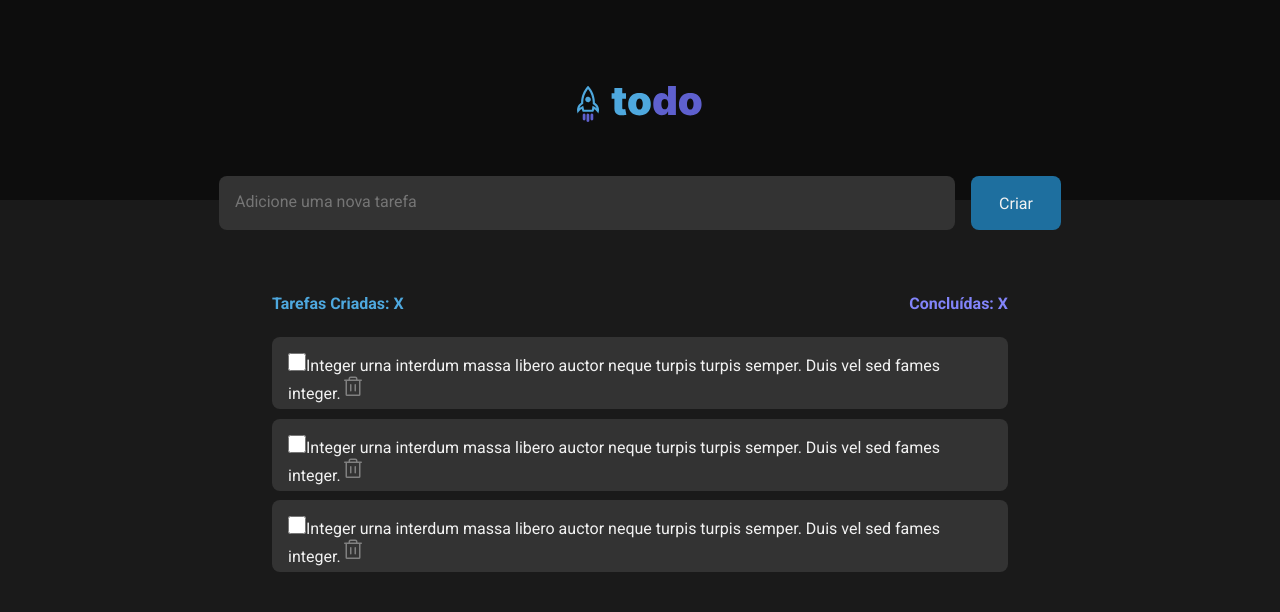
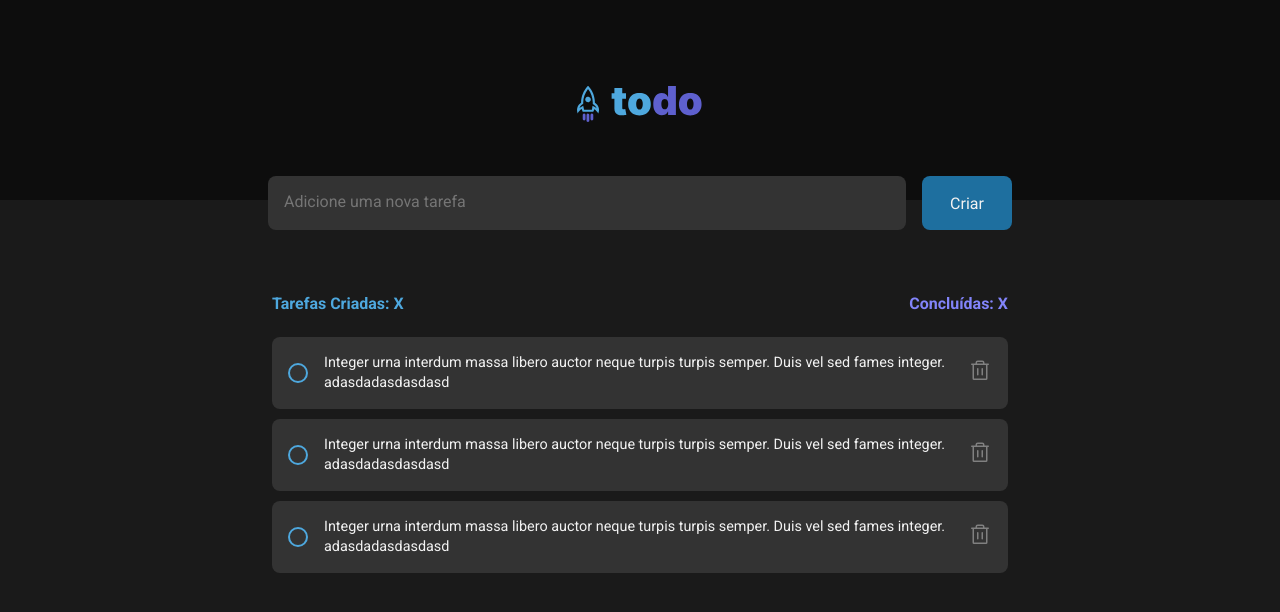
Before and after one commit to joojkafer/ToDo-List-Rocketseat, a React (Vite) app: page / in a window 1280 px wide. Shown: the top 612 px of the page. Built offline with nearby package versions, Linux system fonts and the light colour scheme.

Commit message:
tasktext done and styled

```diff
--- a/src/App.module.css
+++ b/src/App.module.css
@@ -30,7 +30,7 @@
     margin-top: -1.5rem;
     padding: 1rem;
 
-    width: 46rem;
+    width: 39.875rem;
     height: 3.375rem;
 
     resize: none;
--- a/src/components/Task.module.css
+++ b/src/components/Task.module.css
@@ -1,31 +1,73 @@
-.taskComp{
+.taskComp {
+    display: flex;
+    align-items: center;
     background: var(--gray-400);
     border-radius: 8px;
-    height: 4.5rem;
     padding: 1rem;
+
+    gap: 1rem; /* Espaçamento entre os elementos */
+    width: 100%;
+    max-width: 46rem; /* Define um limite para a largura */
 }
 
-.taskComp + .taskComp{
+/* Mantém o espaçamento entre as tasks */
+.taskComp + .taskComp {
     margin-top: 0.6rem;
 }
 
+/* Checkbox */
 .checkbox {
-    width: 18px;
-    height: 18px;
+    width: 20px;
+    height: 20px;
     cursor: pointer;
-    border-radius: 50px;
+    border-radius: 50%;
+    border: 2px solid var(--blue-600);
+    background: var(--gray-400);;
+    appearance: none;
+    display: flex;
+    align-items: center;
+    justify-content: center;
+    transition: background 0.2s ease-in-out, border 0.2s ease-in-out;
 }
 
-.taskText{
-    color: var(--gray-100);
+/* Quando marcado, muda a cor do fundo */
+.checkbox:checked {
+    background: var(--purple-700);
+    border: 2px solid var(--purple-700);
+    position: relative;
 }
 
+/* Adiciona um check branco dentro da bolinha */
+.checkbox:checked::after {
+    content: '✔';
+    font-size: 12px;
+    color: white;
+    font-weight: bold;
+}
+
+/* Texto da tarefa */
+.taskText {
+    flex: 1; /* Faz o texto ocupar o espaço disponível */
+    font-size: 0.9rem;
+    color: var(--gray-100);
+    line-height: 1.4;
+    word-break: break-word; /* Garante que o texto quebre corretamente */
+    overflow-wrap: break-word;
+    transition: color 0.2s ease-in-out, text-decoration 0.2s ease-in-out;
+}
+
+.checkbox:checked + .taskText {
+    color: var(--gray-300); /* Darker text */
+    text-decoration: line-through; /* Line-through effect */
+}
+
+/* Botão de lixeira */
 .trashButton {
     background: none;
     border: none;
     cursor: pointer;
     color: var(--gray-300);
-    transition: background-color 0.2s;
+    transition: color 0.2s;
 }
 
 .trashButton:hover {
--- a/src/components/Task.tsx
+++ b/src/components/Task.tsx
@@ -7,7 +7,7 @@ export function Task() {
             <input type="checkbox" className={styles.checkbox} />
             <span className={styles.taskText}>
                 Integer urna interdum massa libero auctor neque turpis turpis semper.
-                Duis vel sed fames integer.
+                Duis vel sed fames integer. adasdadasdasdasd
             </span>
 
             <button className={styles.trashButton}>
```
